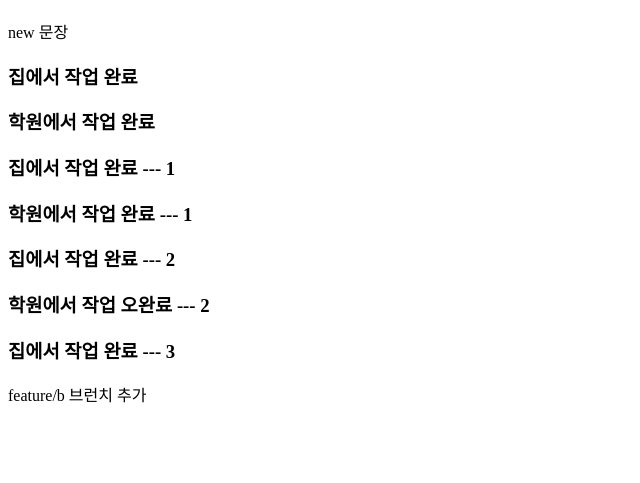
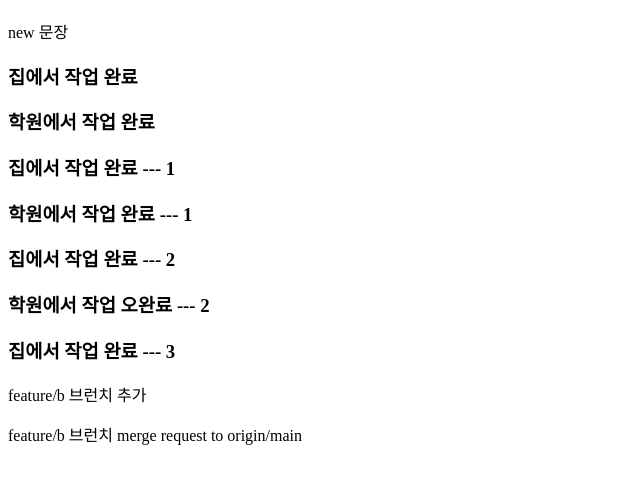
Before and after one commit to bericana/git-test-251016-new, a plain HTML site: page index.html in a window 1280 px wide. Shown: the part 61-544 px from the top of the page, without its empty margins (0-640 px from the left). Drawn offline with Linux system fonts and the light colour scheme.

Commit message:
feature/b 브런치 merge request to origin/main

```diff
--- a/index.html
+++ b/index.html
@@ -22,5 +22,6 @@
 
     <h3>집에서 작업 완료 --- 3</h3>
     <p>feature/b 브런치 추가</p>
+    <p>feature/b 브런치 merge request to origin/main</p>
 </body>
 </html>
```
